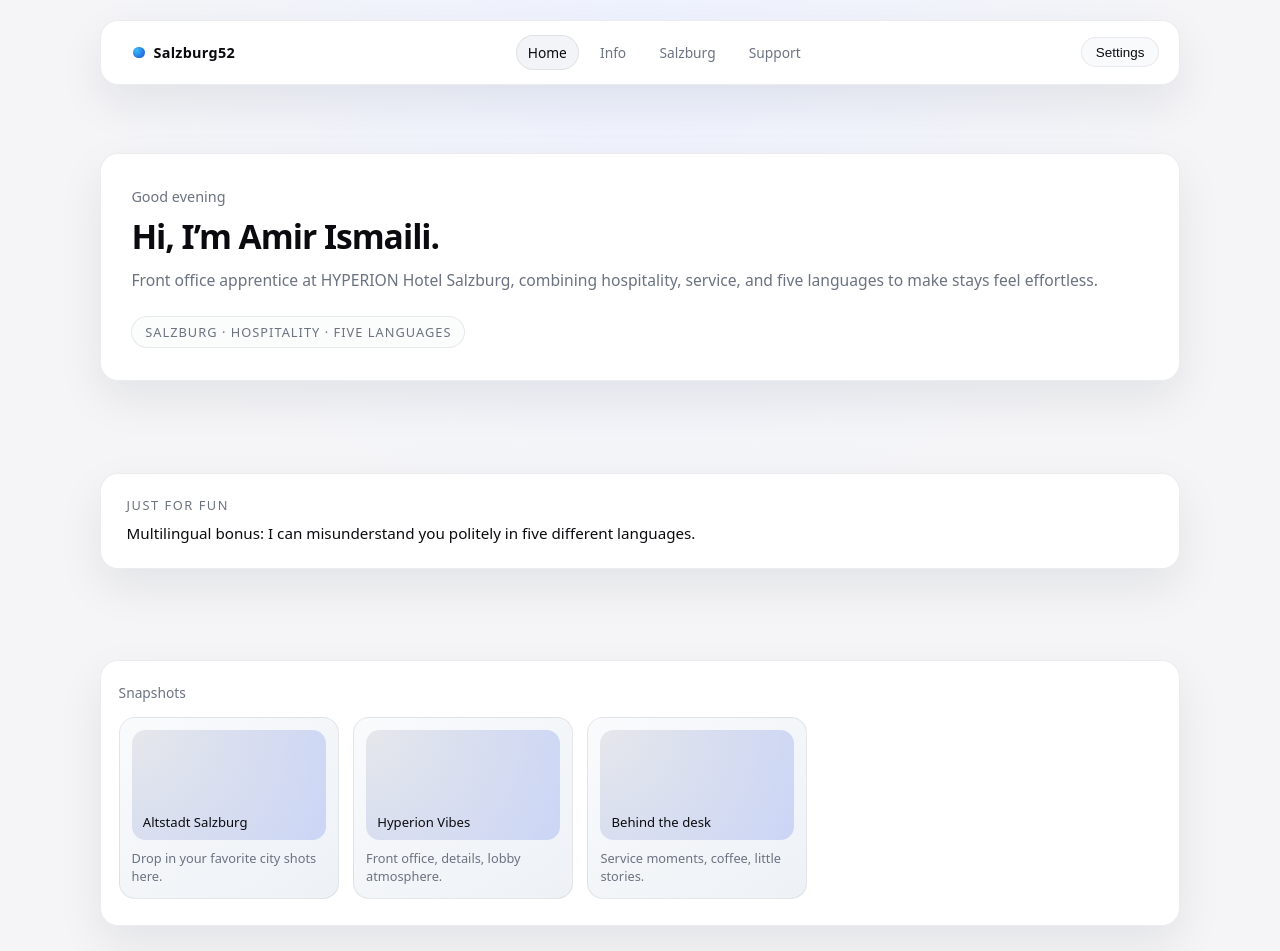
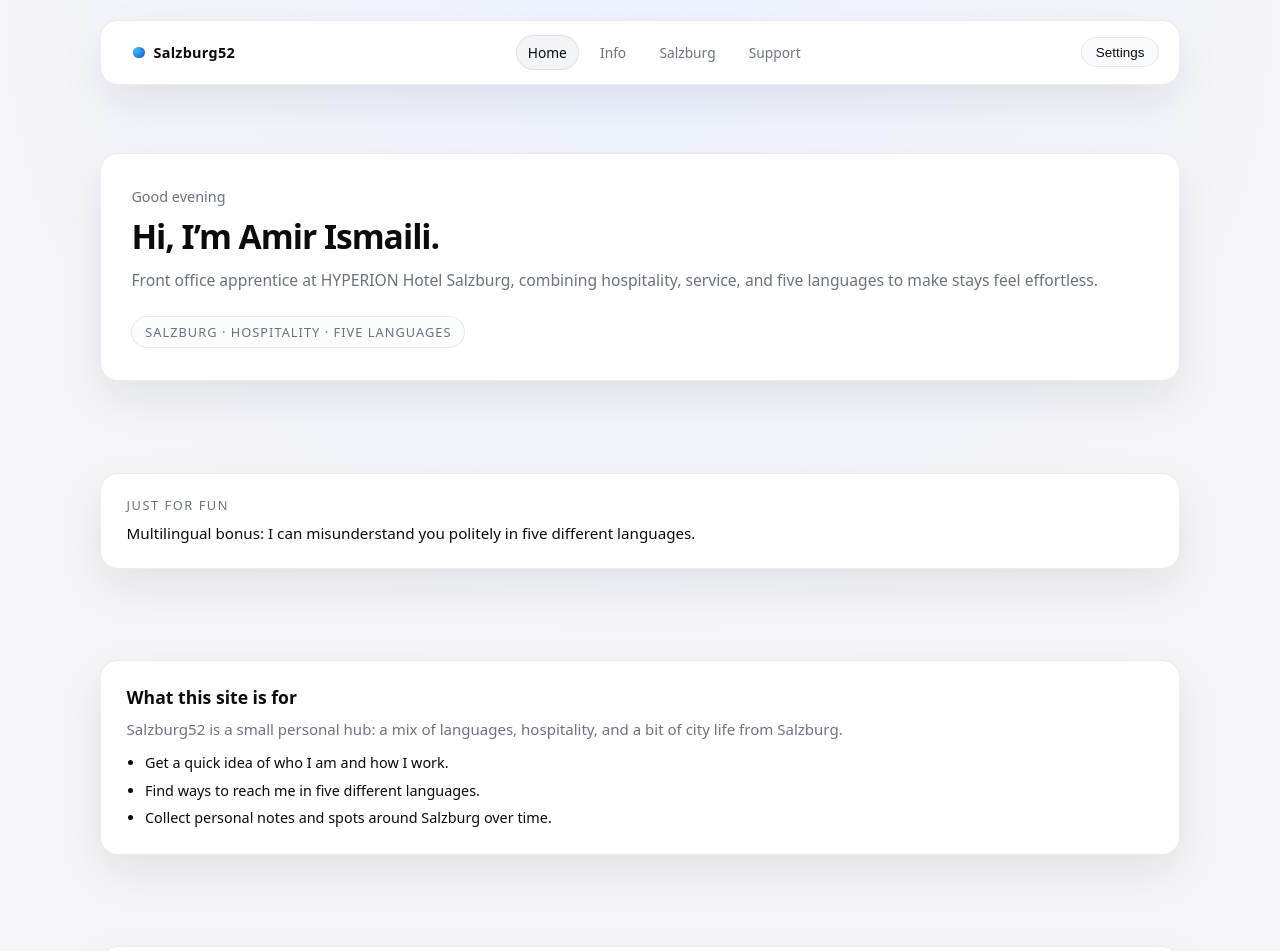
Before and after one commit to luv2loot/salzburg52, a Next.js app: page /en in a window 1280 px wide. Shown: the top 951 px of the page. Built offline with nearby package versions, Linux system fonts and the light colour scheme.

Commit message:
Update page.js

```diff
--- a/app/en/page.js
+++ b/app/en/page.js
@@ -102,7 +102,7 @@
           lang={LANG}
         />
 
-        {snippet && (
+                {snippet && (
           <section className="app-shell snippet-root">
             <div className="surface snippet-inner">
               <p className="snippet-label text-muted">
@@ -116,6 +116,21 @@
             </div>
           </section>
         )}
+
+        <section className="app-shell feature-root">
+          <div className="surface feature-inner">
+            <h2 className="feature-title">What this site is for</h2>
+            <p className="feature-text">
+              Salzburg52 is a small personal hub: a mix of languages,
+              hospitality, and a bit of city life from Salzburg.
+            </p>
+            <ul className="feature-list">
+              <li>Get a quick idea of who I am and how I work.</li>
+              <li>Find ways to reach me in five different languages.</li>
+              <li>Collect personal notes and spots around Salzburg over time.</li>
+            </ul>
+          </div>
+        </section>
 
         <MediaStrip />
       </main>
```
